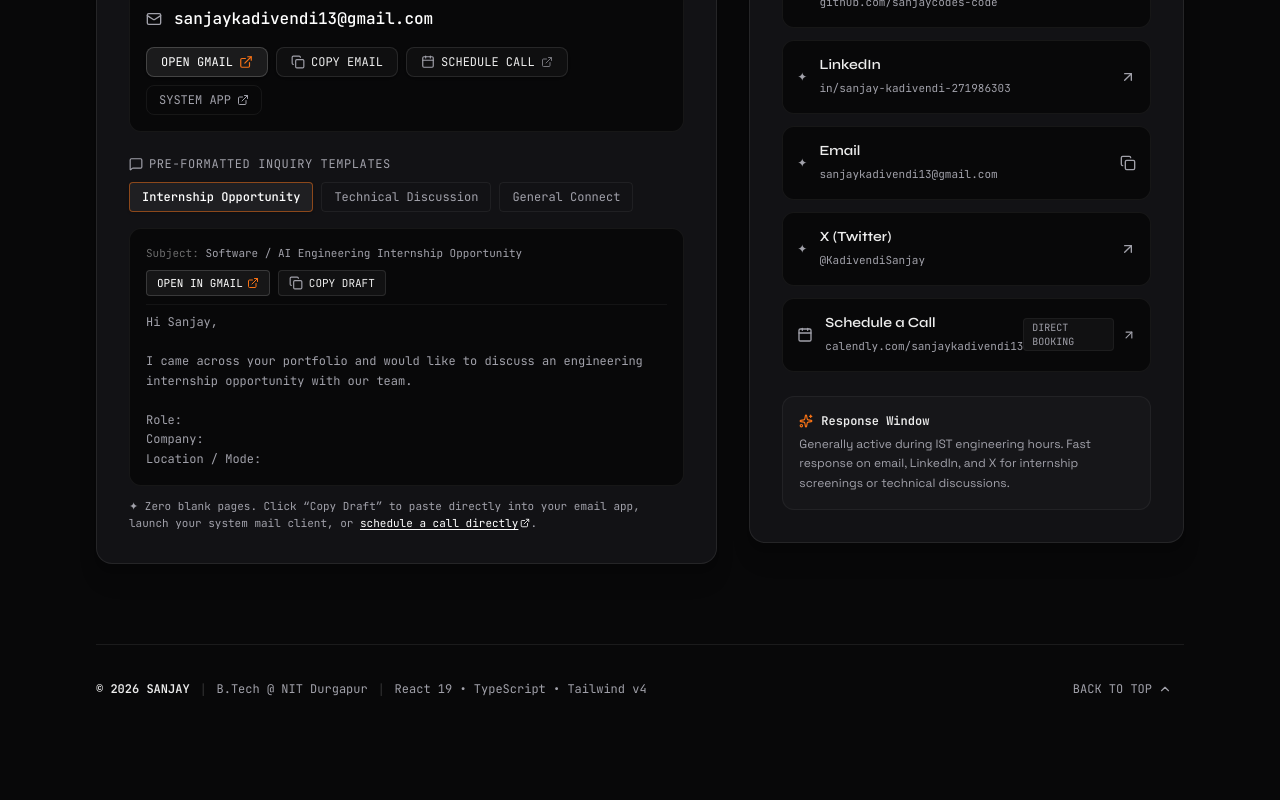
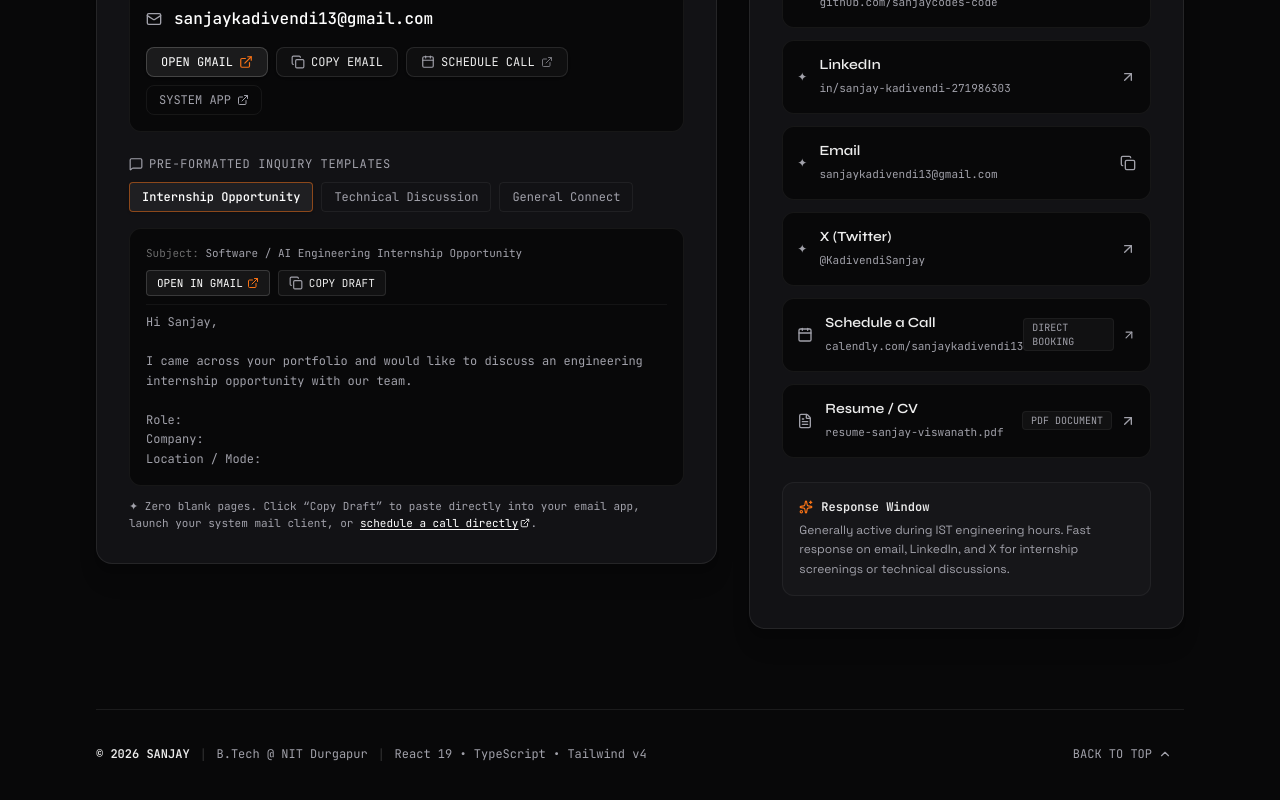
Before and after one commit to sanjaycodes-code/Portfolio, a React (Vite) app: page / in a window 1280 px wide. Shown: the part 9731-10531 px from the top of the page. Built offline with nearby package versions, Linux system fonts and the light colour scheme.

Commit message:
feat: wire corrected Sanjay Viswanath resume PDF into site navigation and footer

```diff
--- a/src/components/layout/Navbar.tsx
+++ b/src/components/layout/Navbar.tsx
@@ -87,13 +87,15 @@ export function Navbar() {
           {/* Action Button & Mobile Toggle */}
           <div className="flex items-center gap-3">
             <a
-              href="#contact"
+              href="/resume-sanjay-viswanath.pdf"
+              target="_blank"
+              rel="noopener noreferrer"
               aria-label="View Resume"
-              className="font-mono text-xs text-[#EDEDED] hover:text-white px-3.5 py-1.5 rounded-full border border-white/[0.09] hover:border-white/[0.25] bg-white/[0.03] hover:bg-white/[0.06] transition-all flex items-center gap-1.5 shadow-sm"
+              className="group font-mono text-xs text-[#EDEDED] hover:text-white px-3.5 py-1.5 rounded-full border border-white/[0.09] hover:border-white/[0.25] bg-white/[0.03] hover:bg-white/[0.06] transition-all flex items-center gap-1.5 shadow-sm"
             >
               <FileText className="w-3 h-3 text-[#A1A1AA]" />
               <span className="hidden sm:inline">RESUME</span>
-              <ArrowUpRight className="w-3 h-3 opacity-60 group-hover:opacity-100" />
+              <ArrowUpRight className="w-3 h-3 opacity-60 group-hover:opacity-100 transition-opacity" />
             </a>
 
             {/* Mobile Hamburger Trigger */}
@@ -168,7 +170,10 @@ export function Navbar() {
               </div>
 
               <a
-                href="#contact"
+                href="/resume-sanjay-viswanath.pdf"
+                target="_blank"
+                rel="noopener noreferrer"
+                aria-label="View Resume"
                 onClick={() => setMobileMenuOpen(false)}
                 className="w-full py-3 rounded-xl border border-white/[0.15] bg-white/[0.05] hover:bg-white/[0.1] text-center font-mono text-xs text-white tracking-wider flex items-center justify-center gap-2 transition-all"
               >
--- a/src/components/sections/Footer.tsx
+++ b/src/components/sections/Footer.tsx
@@ -8,7 +8,8 @@ import {
   ChevronUp,
   Sparkles,
   MessageSquare,
-  Calendar
+  Calendar,
+  FileText
 } from 'lucide-react'
 import { SOCIAL_LINKS } from '../../data/socials'
 import { useReducedMotion } from '../../hooks/useReducedMotion'
@@ -451,6 +452,33 @@ export function Footer() {
                   <ArrowUpRight className="w-4 h-4 text-[#A1A1AA] group-hover:text-white group-hover:translate-x-0.5 group-hover:-translate-y-0.5 transition-all" />
                 </div>
               </a>
+
+              {/* Resume / Curriculum Vitae */}
+              <a
+                href="/resume-sanjay-viswanath.pdf"
+                target="_blank"
+                rel="noopener noreferrer"
+                aria-label="View Resume (opens in a new tab)"
+                className="flex items-center justify-between p-3.5 rounded-xl bg-[#080809] border border-white/[0.06] hover:border-white/[0.18] hover:bg-white/[0.02] text-[#EDEDED] hover:text-white transition-all group focus-visible:ring-2 focus-visible:ring-[#F97316] focus-visible:outline-none"
+              >
+                <div className="flex items-center gap-3">
+                  <FileText className="w-4 h-4 text-[#A1A1AA] group-hover:text-[#F97316] transition-colors" />
+                  <div>
+                    <span className="font-['Syne'] text-sm font-semibold block">
+                      Resume / CV
+                    </span>
+                    <span className="font-mono text-[11px] text-[#A1A1AA]">
+                      resume-sanjay-viswanath.pdf
+                    </span>
+                  </div>
+                </div>
+                <div className="flex items-center gap-2 font-mono text-xs text-[#A1A1AA] group-hover:text-white">
+                  <span className="text-[10px] uppercase px-2 py-0.5 rounded bg-white/[0.04] text-[#A1A1AA] border border-white/[0.05] hidden sm:inline-block">
+                    PDF Document
+                  </span>
+                  <ArrowUpRight className="w-4 h-4 text-[#A1A1AA] group-hover:text-white group-hover:translate-x-0.5 group-hover:-translate-y-0.5 transition-all" />
+                </div>
+              </a>
             </div>
 
             {/* Quick Context Card */}
```
Also changed, not shown: 1 other file (tests, documents, lock files or other folders).
